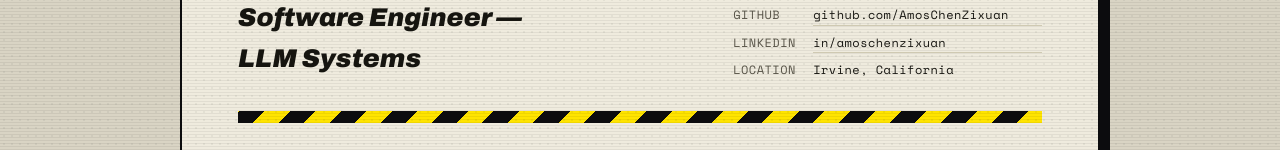
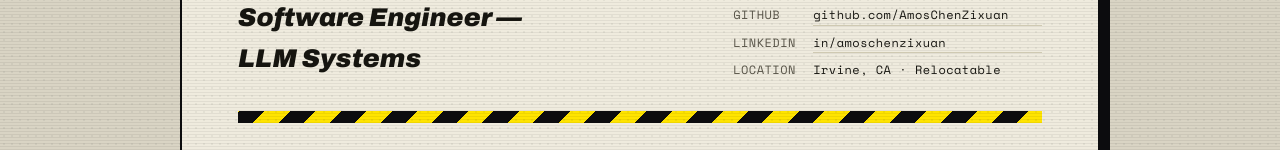
Before and after one commit to AmosChenZixuan/AmosChenZixuan.github.io, a React (Vite) app: page /resume in a window 1280 px wide. Shown: the part 276-426 px from the top of the page. Built offline with nearby package versions, Linux system fonts and the light colour scheme.

Commit message:
declare open to relocate

```diff
--- a/src/content/profile.ts
+++ b/src/content/profile.ts
@@ -11,7 +11,7 @@ export const profile = {
   role: 'AI Engineer — Generative AI & Agentic Systems',
   blurb: 'Driven by a relentless curiosity. I build LLM systems that do real work inside real products.',
   aboutLead: 'Software engineer & machine-learning engineer. PC gamer, anime enthusiast.',
-  location: 'Irvine, California',
+  location: 'Irvine, CA',
   timeZone: 'America/Los_Angeles',
   openTo: 'AI · Full-Stack · Forward-Deployed Engineer',
   // Placement (which corner, what rotation) is keyed by index in home.css — a seventh entry needs
--- a/src/pages/Resume.tsx
+++ b/src/pages/Resume.tsx
@@ -116,7 +116,7 @@ export default function Resume() {
                 <div className="line"><span className="k">{k('LinkedIn')}</span><a href={profile.linkedin} target="_blank" rel="noopener">{short(profile.linkedin)}</a></div>
                 {/* The last employer on this sheet is in Sweden; without a city a US screener
                     files the whole CV as an overseas candidate. */}
-                <div className="line"><span className="k">{k('Location')}</span><span>{profile.location}</span></div>
+                <div className="line"><span className="k">{k('Location')}</span><span>{profile.location} · Relocatable</span></div>
               </div>
             </div>
 
```
